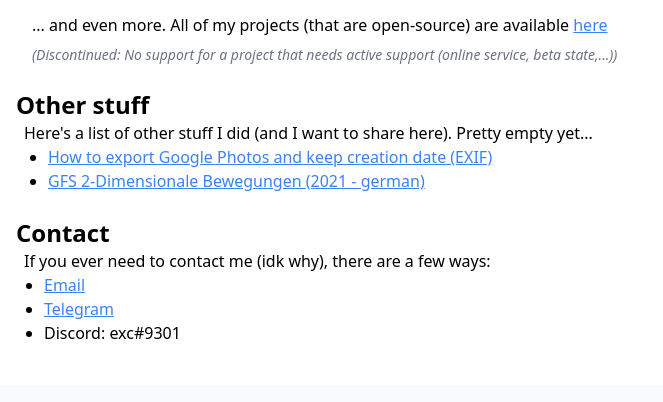
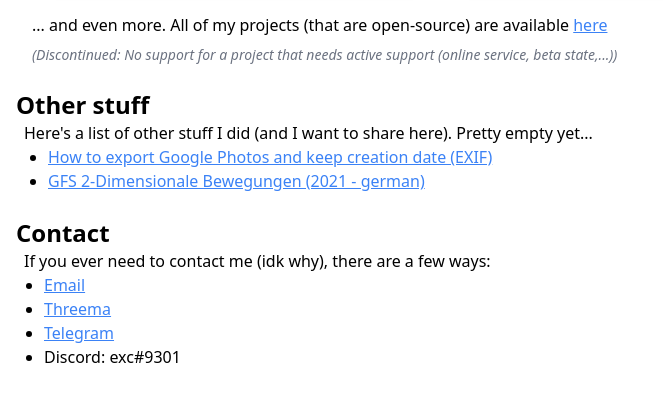
Before and after one commit to rainloreley/abmgrt.dev-old2, a Next.js app: page / in a window 1280 px wide. Shown: the part 1179-1581 px from the top of the page, without its empty margins (0-663 px from the left). Built offline with nearby package versions, Linux system fonts and the light colour scheme.

Commit message:
added Threema as contact option

```diff
--- a/pages/index.js
+++ b/pages/index.js
@@ -183,8 +183,18 @@ export default function Home() {
 							</li>
 							<li>
 								<a
+									href="https://threema.id/E8KVUJT3"
+									className="underline text-blue-500"
+									target="_blank"
+								>
+									Threema
+								</a>
+							</li>
+							<li>
+								<a
 									href="https://t.me/exc_bad_access"
 									className="underline text-blue-500"
+									target="_blank"
 								>
 									Telegram
 								</a>
```
